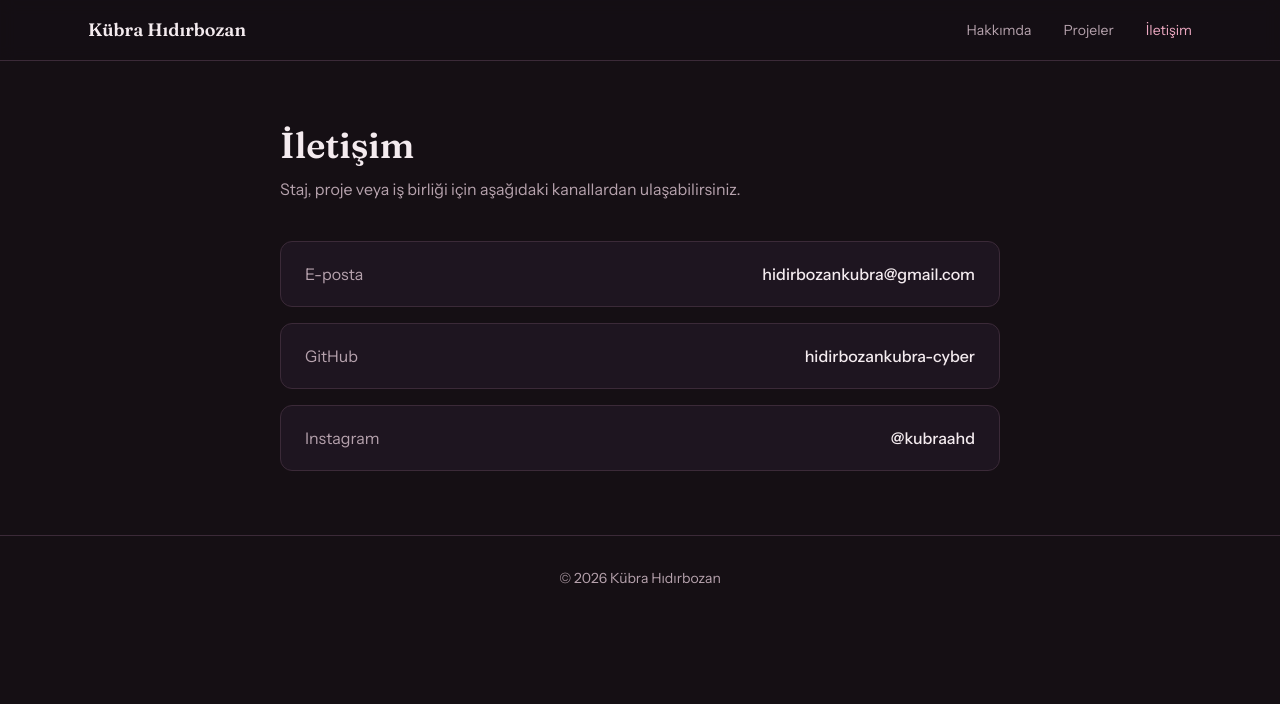
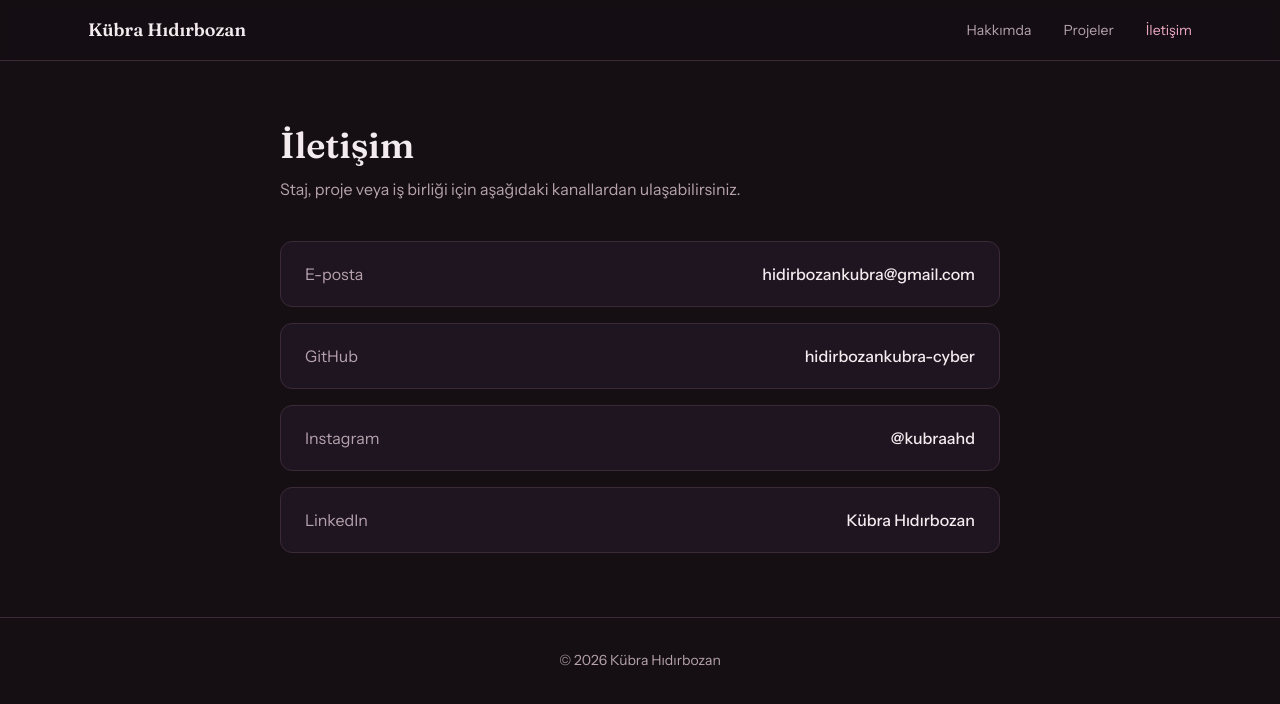
Before and after one commit to hidirbozankubra-cyber/kubrahidirbozan, a Next.js app: page /iletisim in a window 1280 px wide. Shown: the top 704 px of the page. Built offline with nearby package versions, Linux system fonts and the light colour scheme.

Commit message:
Add files via upload

```diff
--- a/src/app/iletisim/page.tsx
+++ b/src/app/iletisim/page.tsx
@@ -11,6 +11,7 @@ const items = [
   { label: "E-posta", value: site.email, href: `mailto:${site.email}` },
   { label: "GitHub", value: "hidirbozankubra-cyber", href: site.github },
   { label: "Instagram", value: "@kubraahd", href: site.instagram },
+  { label: "LinkedIn", value: "Kübra Hıdırbozan", href: site.linkedin },
 ];
 
 export default function Contact() {
```
